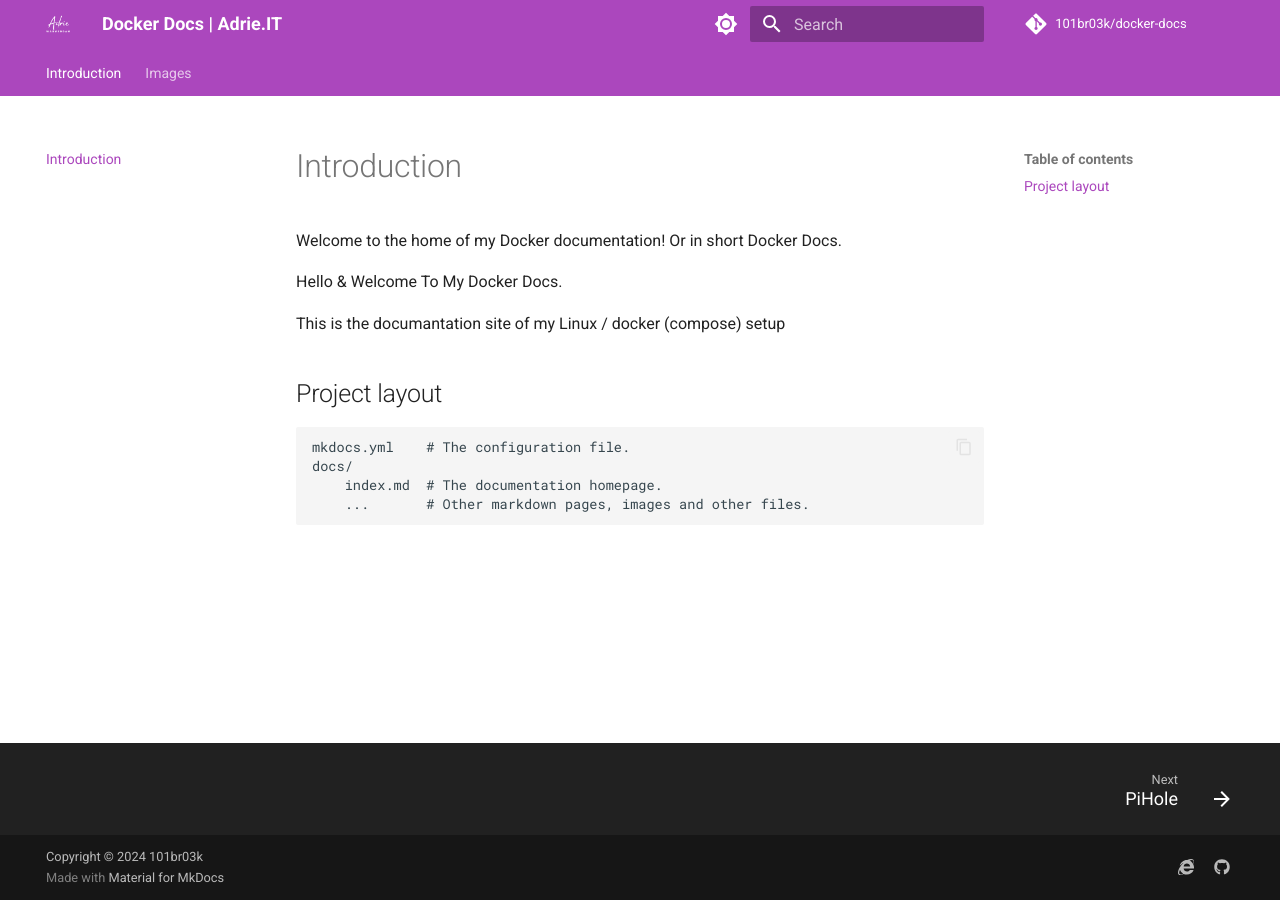
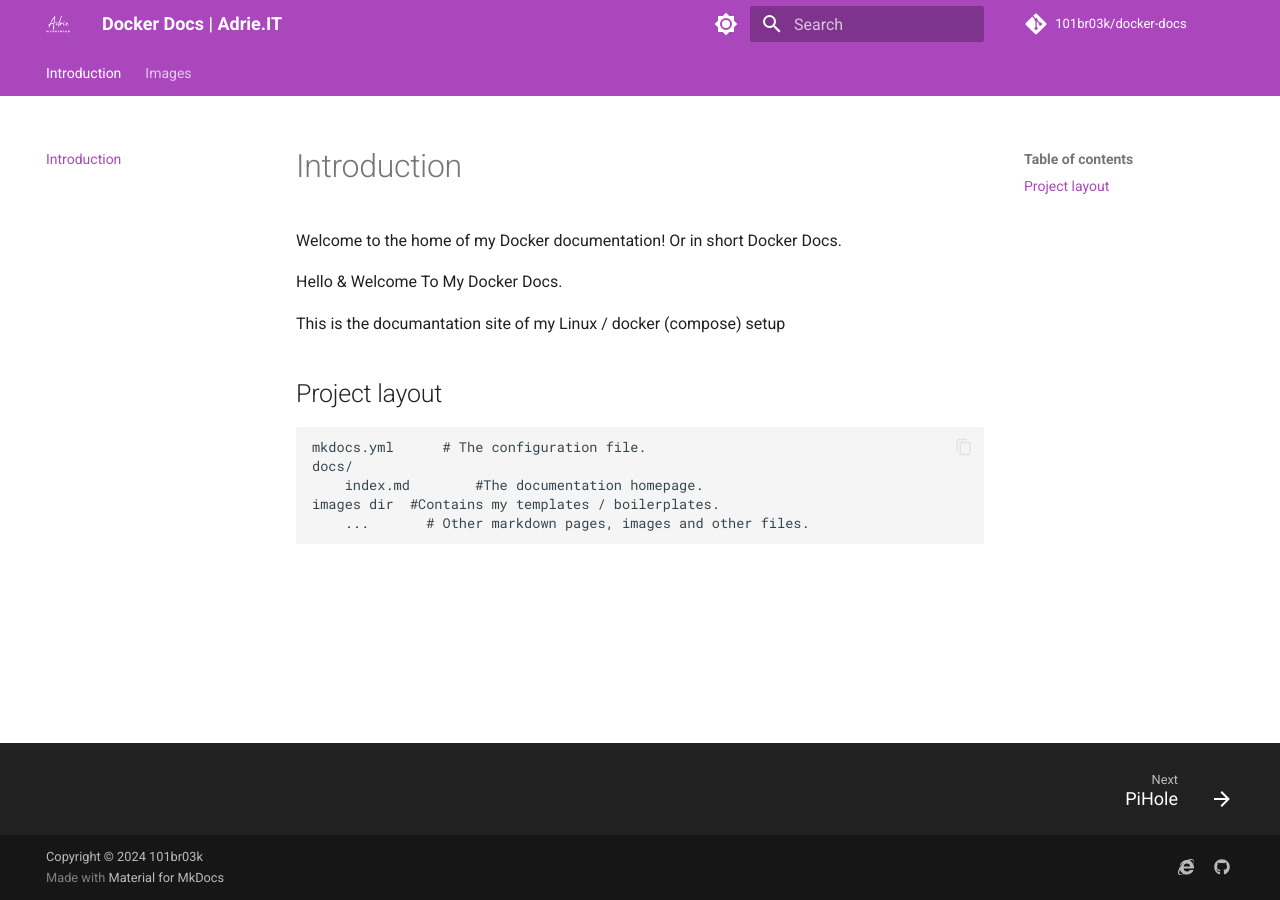
Before and after one commit to 101br03k/docker-docs, an MkDocs documentation site: the page built from docs/index.md, in a window 1280 px wide. Built offline with MkDocs 1.6.1 and Material for MkDocs 9.7.7, drawn with Linux system fonts in a browser that asks for light colours; comment, search, counter and statistics services are not loaded.

Commit message:
editted project layout

```diff
--- a/docs/index.md
+++ b/docs/index.md
@@ -1,9 +1,6 @@
 # Introduction
 
-
-
 Welcome to the home of my Docker documentation! Or in short Docker Docs.
-
 
 Hello & Welcome To My Docker Docs.
 
@@ -11,7 +8,8 @@
 
 ## Project layout
 
-    mkdocs.yml    # The configuration file.
+    mkdocs.yml    	# The configuration file.
     docs/
-        index.md  # The documentation homepage.
+        index.md    	#The documentation homepage.
+	images dir	#Contains my templates / boilerplates.
         ...       # Other markdown pages, images and other files.
```
Also changed, not shown: readme.md (+3 -2 lines).
